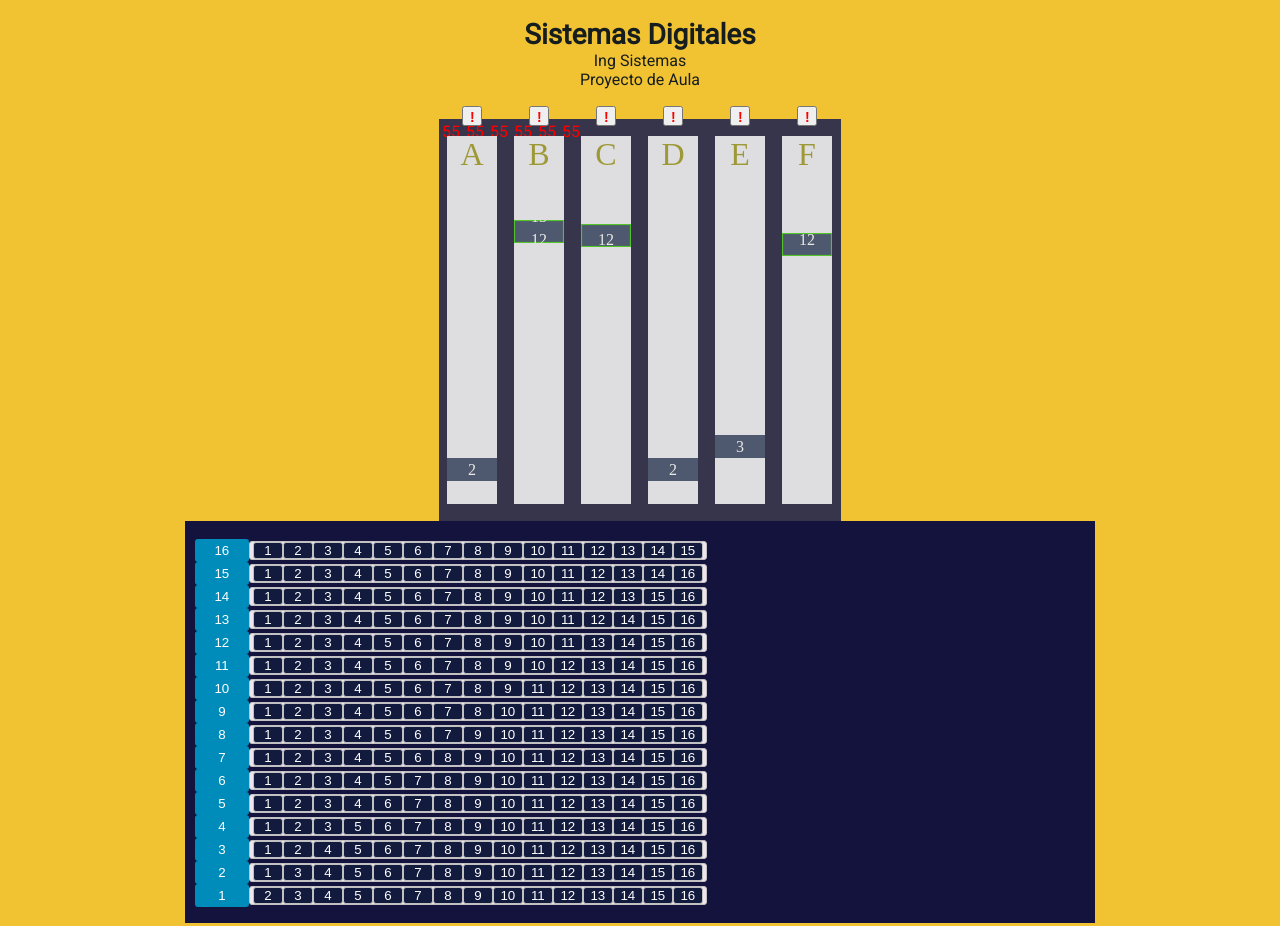
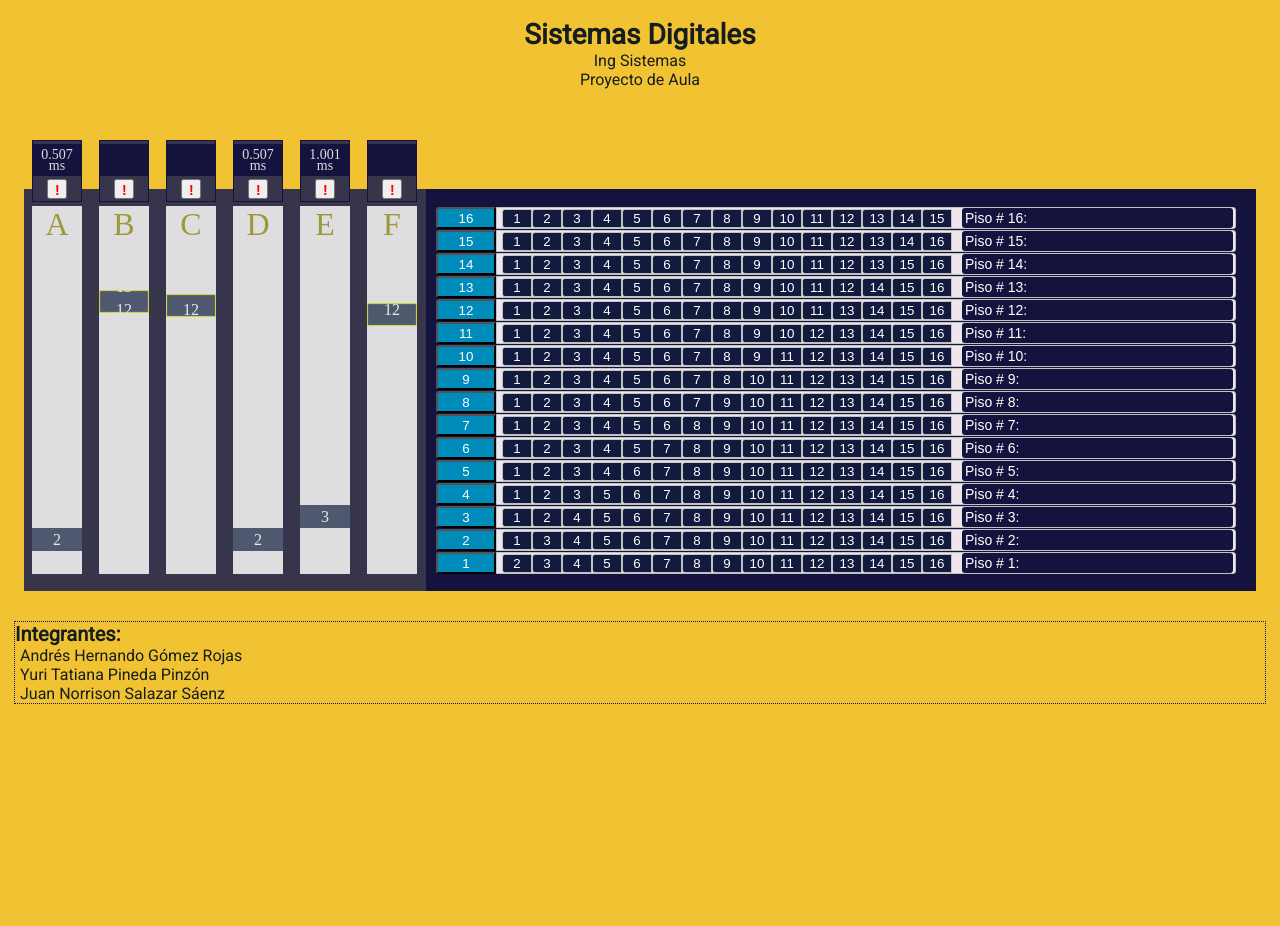
Before and after one commit to Hinovska/Simulator_Elevator_Multiple, a plain HTML site: page index.html in a window 1280 px wide. Shown: the top 926 px of the page. After the commit the page ends 800 px from the top, so only its background shows below. Drawn offline with Linux system fonts and the light colour scheme.

Commit message:
Estados de Emergencia
Ajuste de Estados de emergencia.

```diff
--- a/css/main.css
+++ b/css/main.css
@@ -30,7 +30,7 @@ body {
         flex-flow: row wrap;
         justify-content: center;
         align-content: center;
-        padding: 20px 6px;
+        padding: 90px 6px 20px 6px;
     }
 
     .System .data > span {
@@ -95,7 +95,7 @@ body {
     text-align: center;
     font-size: 24pt;
     font-family: Futura;
-    color: #9e9937
+    color: #9e9937;
 }
 
     .elevator.emergency {
@@ -108,9 +108,12 @@ body {
         justify-content: center;
         align-content: center;
         position: absolute;
-        top: -30px;
+        top: -66px;
         left: 0px;
         right: 0px;
+        background-color: #36354c;
+        height: 60px;
+        border: 1px solid #14133d;
     }
 
         .elevator .emegencyState input.emergency {
@@ -215,15 +218,15 @@ body {
     position: relative;
     display: flex;
     flex-flow: row wrap;
-    justify-content: center;
-    align-content: center;
-    width: 100%;
-    margin: auto 20px auto auto;
+    justify-content: flex-start;
+    align-content: flex-start;
+    width: 738px;
+    margin: auto 10px 0px 0px;
     background-color: #efe5ed;
-    padding: 0px;
-    -webkit-border-radius: 3px;
-    -moz-border-radius: 3px;
-    border-radius: 3px;
+    padding: 0px 0px 0px 0px;
+    -webkit-border-radius: 0px 3px 3px 0px;
+    -moz-border-radius: 0px 3px 3px 0px;
+    border-radius: 0px 3px 3px 0px;
     border: solid 1px #c1c1c1;
 }
 
@@ -240,12 +243,15 @@ body {
 }
 
 .panel .request-data {
-        width: 100%;
+    width: auto;
     display: flex;
     flex-flow: row wrap;
-        justify-content: center;
+    justify-content: flex-start;
     align-content: center;
     padding: 0px;
+    margin: 0px 10px 0px 5px;
+    max-height: 20px;
+    order: 0;
 }
 
     .panel .request-data .request-btn {
@@ -254,7 +260,7 @@ body {
         border: solid 1px #c1c1c1;
         cursor: pointer;
         margin: 0px;
-            padding: 0px;
+        padding: 1px 0px;
     }
 
 .panel .request-btn.close {
@@ -333,7 +339,7 @@ body {
     height: 366px;
     width: auto;
     min-width: 70px;
-    max-width: 890px;
+    max-width: 810px;
     /*max-width: 90px;*/
     padding: 18px 10px;
     background-color: #14133d;
@@ -346,10 +352,9 @@ body {
 
     .request > .item {
         width: auto;
-        /*margin: 1px auto;*/
         margin: 0px;
         display: flex;
-        flex-flow: row nowrap;
+        flex-flow: row wrap;
         justify-content: flex-start;
         align-content: flex-start;
     }
@@ -359,10 +364,10 @@ body {
     cursor: pointer;
     background-color: #008CBA;
     color: white;
-    border: 2px solid #008CBA;
-    -webkit-border-radius: 3px;
-    -moz-border-radius: 3px;
-    border-radius: 3px;
+    -webkit-border-radius: 3px 0px 0px 3px;
+    -moz-border-radius: 3px 0px 0px 3px;
+    border-radius: 3px 0px 0px 3px;
+    max-height: 22px;
 }
 
 .button-floor {
@@ -455,13 +460,66 @@ body {
         }
 
 .asigned {
+    /*position: absolute;
+    top: -4px;
+    left: 461px;
     width: 100%;
     text-align: center;
     font-weight: bold;
-    min-height: 40px;
+    min-height: 20px;
+    display: block !important;
+    z-index: 100;
+    background: #ead8d8;*/
+    position: relative;
+    font-weight: bold;
+    height: 20px;
+    width: 200px;
+    display: inline-block !important;
+    background: #14133d;
+    color: white !important;
+    margin: 0px 0px 0px 0px !important;
+    padding: 0px 0px 0px 3px;
+    font-size: 14px !important;
+    line-height: 1.5em;
+    -webkit-border-radius: 0px 3px 3px 0px;
+    -moz-border-radius: 0px 3px 3px 0px;
+    border-radius: 0px 3px 3px 0px;
+    order: 2;
 }
 
-.timer{
-    color: red;
-    padding: 3px;
+.elevator .timeData {
+    position: relative;
+    display: flex;
+    flex-flow: row wrap;
+    justify-content: center;
+    align-content: center;
+    background-color: #14133d;
+    width: 100%;
+    height: 32px;
+    margin: 0px 0px 3px 0px;
 }
+
+    .elevator .timeData .timer {
+        color: #dedee0;
+        text-align: center;
+        font-size: 14px;
+        line-height: 11px;
+    }
+
+
+.lblfloor {
+    position: relative;
+    height: 20px;
+    width: 65px;
+    display: inline-block !important;
+    margin: 0px !important;
+    padding: 0px 0px 0px 3px;
+    font-size: 14px !important;
+    background: #14133d;
+    line-height: 1.5em;
+    color: white !important;
+    -webkit-border-radius: 3px 0px 0px 3px;
+    -moz-border-radius: 3px 0px 0px 3px;
+    border-radius: 3px 0px 0px 3px;
+    order: 1;
+}
--- a/index.html
+++ b/index.html
@@ -24,16 +24,18 @@
                         </div>
                     </div>
                     <div class="emegencyState">
+                        <div class="timeData">
+                          <span class="timer" data-bind="attr: {id: ('timer' + Id)}, visible: ((TimeService()) ? true: false ), text : TimeService() + ' ms'"></span>
+                        </div>
                         <input type="button" class="emergency" value="!" data-bind="event: { click: SetEmergency }, css: { active: Emergency()}" />
                     </div>
                 </div>
-                <span class="timer" data-bind="timer: countDown">60</span>
             </div>
         <div id="request" data-bind="foreach: ListRequest()" class="request">
             <div class="item">
               <input type="button" class="request-btn" data-bind="attr: {id: ('floor' + Id), value: Id, text :Id}, event: { click: $root.OpenOptions }" />
               <div class="panel">
-                <span data-bind="text:('Piso # ' + Id)"></span>
+                <span class="lblfloor" data-bind="text:('Piso # ' + Id+ ':')"></span>
                 <div data-bind="foreach: LstFloorsOption()" class="request-data">
                   <input type="button" class="request-btn" data-bind="attr: {id: ('optfloor' + Id), value: Id, text :Id}, event: { click: $parent.PushRequest }" />
                 </div>
@@ -46,9 +48,9 @@
         <div class="data">
           <div class="team">
             <span>Integrantes:</span>
-            <span>Andrés Hernando Gómez Rojas</span>
-            <span>Yuri Tatiana Pineda Pinzón</span>
-            <span>Juan Norrison Salazar Sáenz</span>
+            <span>Andr&#233;s Hernando G&#243;mez Rojas</span>
+            <span>Yuri Tatiana Pineda Pinz&#243;n</span>
+            <span>Juan Norrison Salazar S&#225;enz</span>
           </div>
         </div>
     </div>
--- a/javascript/code.js
+++ b/javascript/code.js
@@ -37,7 +37,7 @@ function ElevatorSystemModel(numElevators, numFloors) {
     //Metodo de envio de Ascensor para atender solicitud de usuario en deterinado piso
     self.SendRequest = function fnSendRequest(Elevator, Floor, FloorEnd) {
         //console.log("Sending Elevator " + Elevator.Name + " to "+ Floor + " trans to "+ FloorEnd);
-        self.ListRequest().filter((x) => { return x.Id == Floor; }).map((y) => { y.CarAsigned(Elevator.Name + " to floor " + FloorEnd); });
+        self.ListRequest().filter((x) => { return x.Id == Floor; }).map((y) => { y.CarAsigned(Elevator.Name + " al piso " + FloorEnd); });
         self.MoveCar(Elevator.Id, Floor, function () {
             self.MoveCar(Elevator.Id, FloorEnd);
             self.ListRequest().filter((x) => { return x.Id == Floor; }).map((y) => { y.CarAsigned(""); });
@@ -107,6 +107,8 @@ function ElevatorSystemModel(numElevators, numFloors) {
                 return deferred.reject();
             }
             CarItem.moving(true);
+            CarItem.StartTime(Date.now());
+            CarItem.TimeService(undefined);
             //console.log("Start Move Elevator " + CarItem.Name);
             $(`#elevator${CarItem.Id} .car`).animate({ bottom: `${(floor - 1) * 23}px` }, {
                 duration: 500 * Math.abs(CarItem.CurrentFloor().Id - floor),
@@ -118,11 +120,13 @@ function ElevatorSystemModel(numElevators, numFloors) {
                     if (typeof (fnCallBack) === "function") {
                         setTimeout(fnCallBack, 1000);
                         CarItem.Bussy(true);
-                        //CarItem.StartTimer();
                     }
                     else {
                         CarItem.Bussy(false);
-                        //CarItem.StopTimer();
+                        if (CarItem.StartTime()){
+                            CarItem.TimeService((Date.now() - CarItem.StartTime())/1000);
+                            CarItem.StartTime(undefined);
+                        }
                     }
                     return deferred.resolve();
                 }
@@ -157,13 +161,15 @@ function Elevator(id, name, FloorNumber, bussy, currentFloor) {
     SelfItem.Id = id;
     SelfItem.Name = name;
     SelfItem.FloorsCount = ko.observable(FloorNumber);
-    SelfItem.Bussy = ko.observable(bussy);
+    //SelfItem.Bussy = ko.observable(bussy)
+    SelfItem.Bussy = ko.observable().extend({ TimerService: bussy });
     SelfItem.moving = ko.observable(false);
     SelfItem.CurrentFloor = ko.observable();
     SelfItem.Emergency = ko.observable(false);
     SelfItem.countDown = ko.observable(0);
+    SelfItem.StartTime = ko.observable();
+    SelfItem.TimeService = ko.observable();
     SelfItem.Timer = 0;
-    SelfItem.DataFormated = ko.observable().extend({ DataFormat: false });
     var ListFlors = new Array();
     for (var i = 1; i <= SelfItem.FloorsCount(); i++) {
         ListFlors.push(new Floor(i, i, false));
@@ -231,7 +237,7 @@ function Request(id, name, enabled, numFloors) {
         }
     };
     selfRequest.ElevatorGoing = ko.pureComputed(function () {
-        var ElevatorName = (typeof (selfRequest.CarAsigned()) == "string" && selfRequest.CarAsigned().length > 0) ? "Please take elevator " + selfRequest.CarAsigned() : "";
+        var ElevatorName = (typeof (selfRequest.CarAsigned()) == "string" && selfRequest.CarAsigned().length > 0) ? "Toma el elevador " + selfRequest.CarAsigned() : "";
         return ElevatorName;
     }, selfRequest);
 }
@@ -249,26 +255,28 @@ ko.bindingHandlers.timer = {
     }
 };
 
-ko.extenders.DataFormat = function (target, simbol) {
+ko.extenders.TimerService = function (target) {
     //Creacion de Computed que intecepta al observable extendido [target]
     var result = ko.pureComputed({
         read: function () {
-            return (typeof (target()) != "undefined") ? target() : "";
+            console.log("Read Value: " + target());
+            return (typeof (target()) != "undefined") ? target() : false;
         },
         write: function (newValue) {
             if (typeof (newValue) != "undefined") {
                 var current = target();
                 var valueToWrite = newValue;
-                if ((valueToWrite.indexOf(".") > -1) == true) {
-                    valueToWrite = valueToWrite.replace(/\./g, '');
-                }
                 //Validacion si en realidad cambio su valor
                 if (valueToWrite !== current) {
                     target(valueToWrite);
+                    if (valueToWrite === true){
+                      console.log("Shot Timer Agent");
+                    }
                 }
                 else {
                     //Si el valor ingresado es diferente, forzamos notificacion a campo actual.
                     if (newValue !== current) {
+                        console.log("Value Changed 2");
                         target.notifySubscribers(valueToWrite);
                     }
                 }
```
Lines whose indentation alone changed are shown as unchanged.
